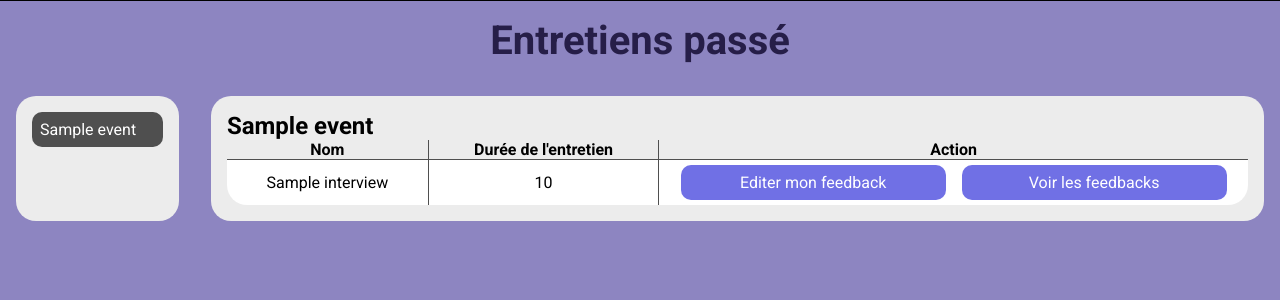
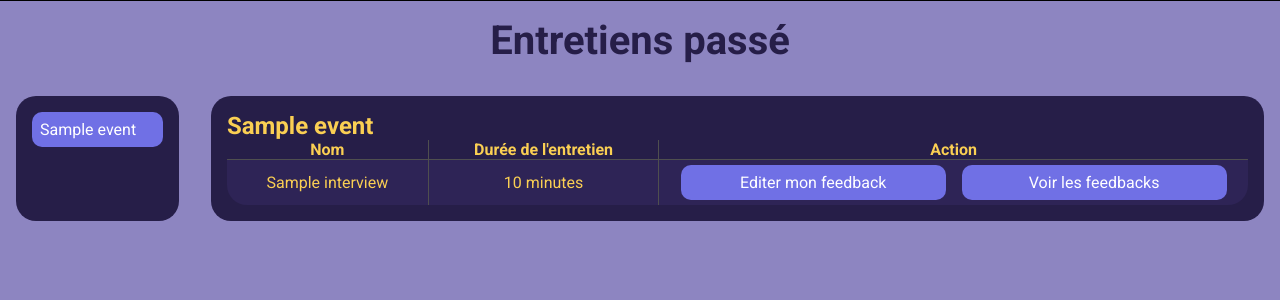
Before and after one commit to enzomtpYT/EPSI-Waitlist, a Flask app: template templates/FeedbackInterviews.html in a window 1280 px wide. Shown: the part 55-355 px from the top of the page. Run offline with Flask 3, Linux system fonts and the light colour scheme; the template is opened without the code that fills it: most values are stand-ins (such as "Sample title", 1, 10 or a date in 2020); some libraries are stand-ins or nearby versions.

Commit message:
big feedbacks overhaul

```diff
--- a/static/styles/feedbackinters.css
+++ b/static/styles/feedbackinters.css
@@ -2,32 +2,28 @@
     display: flex;
 }
 
-.cards > table > thead > tr > th {
+.section > table > thead > tr > th {
     border-right: 1px solid #4f4f4f;
     border-bottom: 1px solid #4f4f4f;
     align-items: center;
     text-align: center;
 }
 
-.cards > table > tbody > tr > td {
+.section > table > tbody > tr > td {
     border-right: 1px solid #4f4f4f;
     align-items: center;
     text-align: center;
 }
 
-.cards > table > tbody > tr > td:last-child, .cards > table > thead > tr > th:last-child {
+.section > table > tbody > tr > td:last-child, .section > table > thead > tr > th:last-child {
     border-right: none;
 }
 
-.cards > table > tbody > tr:nth-child(even) {
-    background-color: #ebebeb;
+.section > table > tbody > tr:nth-child(odd) {
+    background-color: var(--alt1);
 }
 
-.cards > table > tbody > tr:nth-child(odd) {
-    background-color: #fff;
-}
-
-.cards > table {
+.section > table {
     width: 100%;
     border-collapse: collapse;
     border-spacing: 0;
@@ -35,11 +31,10 @@
     overflow: hidden;
 }
 
-.cards {
+.section {
     display: flex;
     flex-direction: column;
     padding: 1rem;
-    background-color: #ececec;
     border-radius: 20px;
     margin: 1rem;
 }
@@ -56,7 +51,7 @@
 }
 
 .eventname {
-    background-color: #4f4f4f;
+    background-color: var(--btn-color);
     color: #fff;
     font-size: 1rem;
     padding: 0.5rem;
@@ -74,12 +69,3 @@
     justify-content: center;
     gap: 1rem;
 }
-
-.editfed {
-    display: flex;
-    flex-direction: column;
-}
-
-.editfed > span {
-    text-align: end;
-}
--- a/templates/FeedbackInterviews.html
+++ b/templates/FeedbackInterviews.html
@@ -8,13 +8,13 @@
 
 {% if events %}
     <div class="eventcontainer">
-        <div class="cards eventselector">
+        <div class="section eventselector">
         {% for event_name, event in events.items() %}
             <a onclick="display('{{ event_name }}')" class="eventname">{{ event_name }}</a>
         {% endfor %}
         </div>
         {% for event_name, event in events.items() %}
-            <div id="{{ event_name }}" class="cards event">
+            <div id="{{ event_name }}" class="section event">
                 <h2>{{ event.name_event }}</h2>
                 {% if event.interviews %}
                 <table>
@@ -33,7 +33,7 @@
                             {% else %}
                                 <td>{{ interview.name_candidate }} {{ interview.lastname_candidate }}</td>
                             {% endif %}
-                            <td>{% if interview.duration_interview is not none %}{{ interview.duration_interview }}{% else %}&nbsp;{% endif %}</td>
+                            <td>{% if interview.duration_interview is not none %}{{ interview.duration_interview }}{% else %}&nbsp;{% endif %} minutes</td>
                             <td class="actionbtn">
                                 <button type="button" class="edit-feedback" interview-id="{{ interview.id_interview }}">
                                     Editer mon feedback
@@ -58,20 +58,25 @@
 
 <div id="feedbackModal" class="modal">
     <div class="modal-content">
-        <span class="close">&times;</span>
+        <i class="fa-solid fa-x close" onclick="toggleElement(this.parentElement.parentElement)"></i>
         <h2>Feedback de l'entretien</h2>
-        <p><strong>Feedback de l'intervenant :</strong></p>
-        <p id="participantFeedback"></p>
-        <p><strong>Feedback du candidat :</strong></p>
-        <p id="candidateFeedback"></p>
+        <h3>Feedback de l'intervenant :</h3>
+        <p class="feedb" id="participantFeedback"></p>
+        <h3>Feedback du candidat :</h3>
+        <p class="feedb" id="candidateFeedback"></p>
     </div>
 </div>
 
 <div id="editmodel" class="modal">
-    <div class="modal-content editfed">
-        <span class="close">&times;</span>
+    <div class="modal-content">
+        <i class="fa-solid fa-x close" onclick="toggleElement(this.parentElement.parentElement)"></i>
+        <h2>Editer le feedback</h2>
         <form action="" method="post">
-            <textarea class="feedbackarea" name="feedback" id="feedbackarea" placeholder="Détails du feedback"></textarea>
+            <textarea onkeyup="charcount(this)" class="feedbackarea" name="feedback" id="feedbackarea" placeholder="Description du feedback (limité à 2500 caractères)" maxlength="2500"></textarea>
+            <div id="the-count">
+              <span id="current">0</span>
+              <span id="maximum">/ 2500</span>
+            </div>
             <input type="hidden" id="id_interview" name="id_interview" value="">
             <button type="submit">Envoyer</button>
         </form>
@@ -79,9 +84,39 @@
 </div>
 
 <script>
+function charcount(el) {
+    var current = document.getElementById('current');
+    var maximum = document.getElementById('maximum');
+    var feedback = el.value;
+    var feedbackLength = feedback.length;
+    current.innerText = feedbackLength;
+    if (feedbackLength > 2300) {
+        current.style.color = 'red';
+        current.style.fontWeight = '900';
+    } else if (feedbackLength > 2000) {
+        current.style.color = 'orange';
+        current.style.fontWeight = '700';
+    } else {
+        current.style.color = 'var(--accent-color)';
+        current.style.fontWeight = '400';
+    }
+}
+
+function toggleElement(element) {
+    if (getComputedStyle(element).display === 'none') {
+        element.style.display = 'flex';
+        setTimeout(() => {
+            element.style.opacity = 1;
+        }, 5);
+    } else {
+        element.style.opacity = 0;
+        setTimeout(() => {
+            element.style.display = 'none';
+        }, 200);
+    }
+}
 
 function display(event_name) {
-    console.log(event_name);
     var todisplay = document.getElementById(event_name);
     var events = document.getElementsByClassName('event');
     for (var i = 0; i < events.length; i++) {
@@ -96,12 +131,7 @@
 }
 
 var editmodal = document.getElementById('editmodel');
-
-// Get the modal
 var modal = document.getElementById("feedbackModal");
-
-// Get the <span> element that closes the modal
-var span = document.getElementsByClassName("close");
 
 // When the user clicks on the button, open the modal
 document.querySelectorAll('.feedback-btn').forEach(button => {
@@ -110,7 +140,7 @@
         var candidateFeedback = this.getAttribute('data-feedback-candidate');
         document.getElementById('participantFeedback').innerText = participantFeedback;
         document.getElementById('candidateFeedback').innerText = candidateFeedback;
-        modal.style.display = "flex";
+        toggleElement(modal);
     }
 });
 
@@ -120,25 +150,17 @@
         var interviewId = this.getAttribute('interview-id');
         var id_interview = document.getElementById('id_interview');
         id_interview.value = interviewId;
-        editmodal.style.display = "flex";
-    }
-});
-
-// When the user clicks on <span> (x), close the modal
-Array.from(span).forEach(element => {
-    element.onclick = function() {
-        modal.style.display = "none";
-        editmodal.style.display = "none";
+        toggleElement(editmodal);
     }
 });
 
 // When the user clicks anywhere outside of the modal, close it
 window.onclick = function(event) {
     if (event.target == modal) {
-        modal.style.display = "none";
+        toggleElement(modal);
     }
     if (event.target == editmodal) {
-        editmodal.style.display = "none";
+        toggleElement(editmodal);
     }
 }
 </script>
```
Also changed, not shown: static/styles/base.css (+31 -9 lines).
